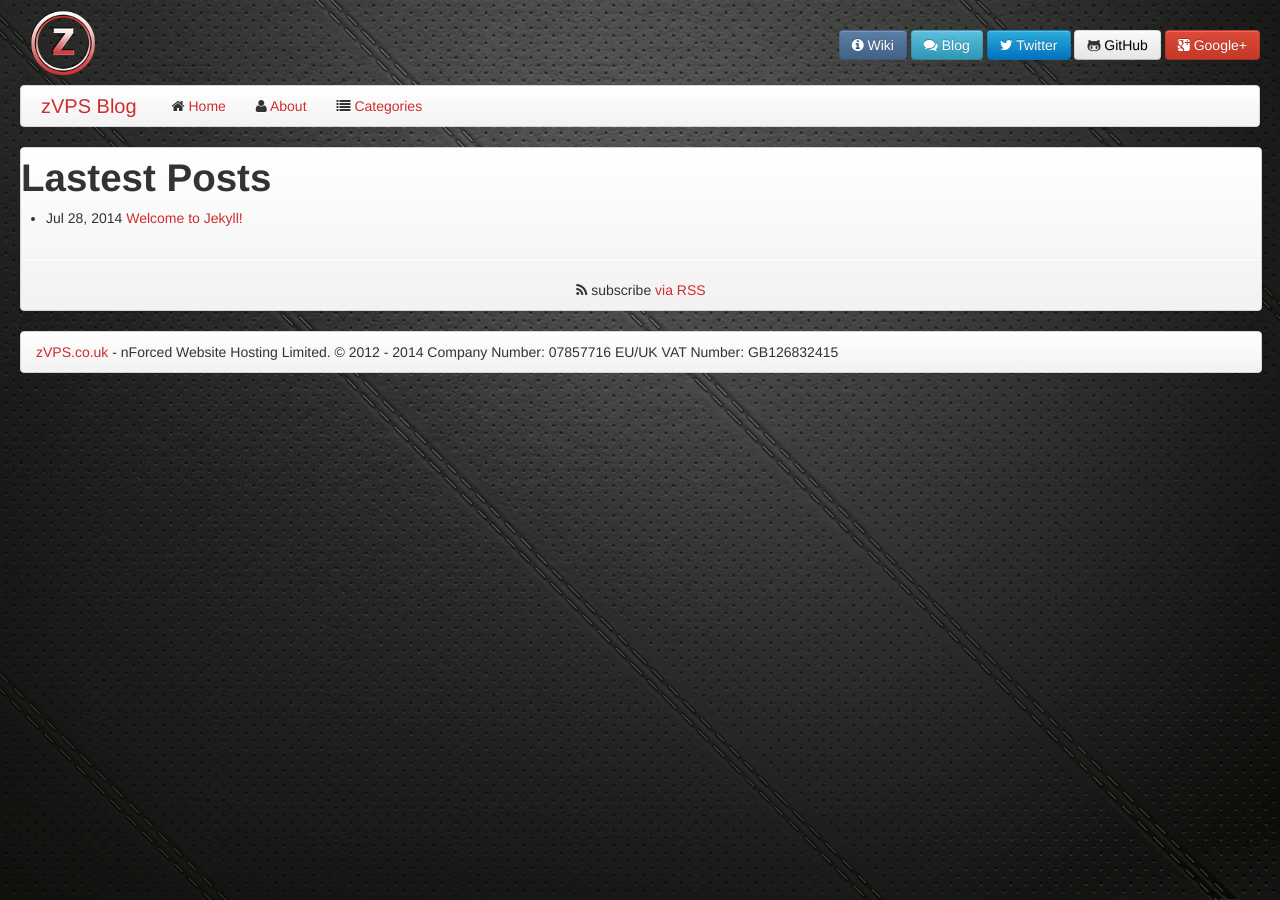
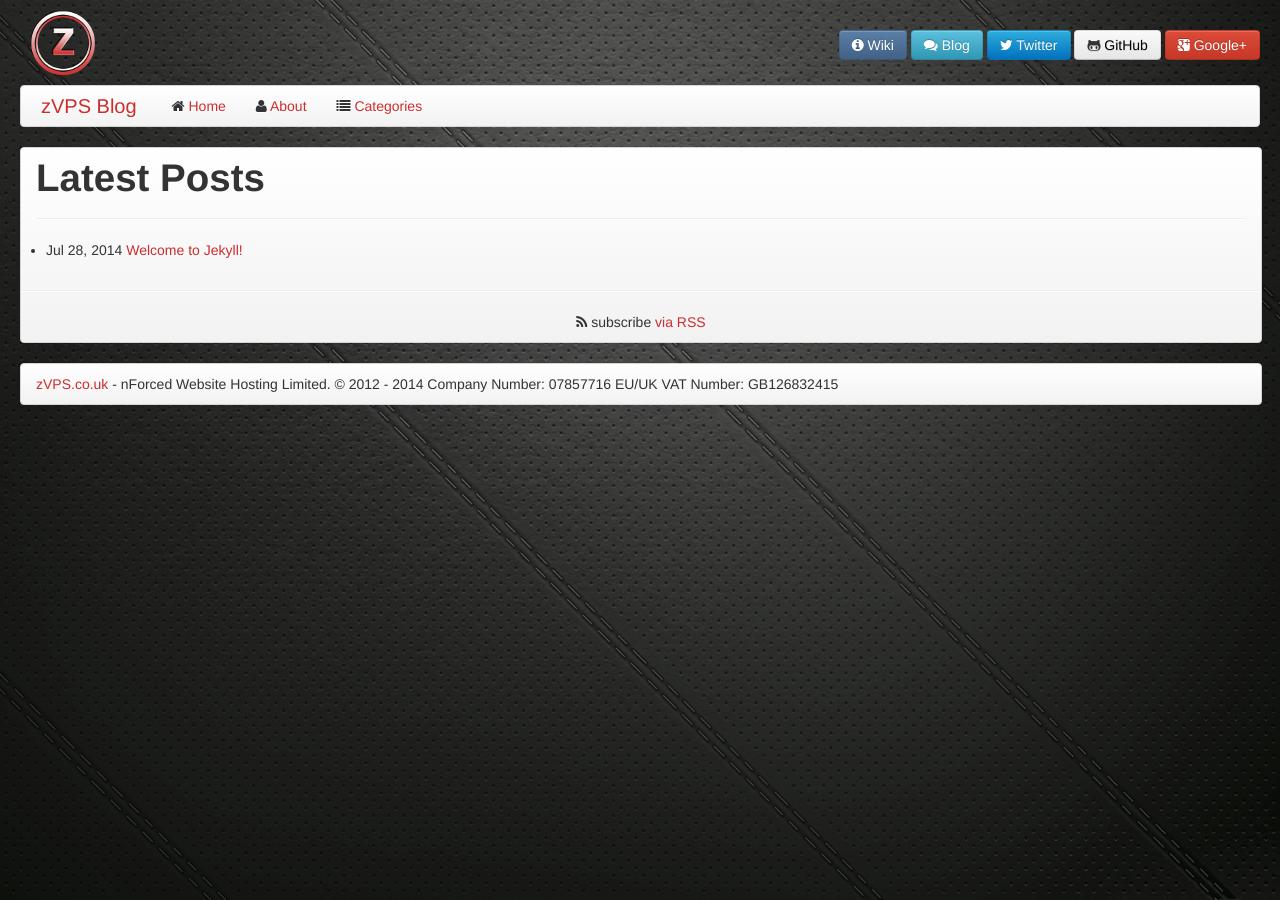
Before and after one commit to Caffe1neAdd1ct/zvps-blog, a Jekyll site: the page built from blog/index.html, in a window 1280 px wide. Built offline with Jekyll 4.4.1, drawn with Linux system fonts in a browser that asks for light colours.

Commit message:
Styling and layout alterations.

```diff
--- a/blog/_layouts/page.html
+++ b/blog/_layouts/page.html
@@ -1,14 +1,49 @@
----
-layout: default
----
-<div class="post">
+<!DOCTYPE html>
+<html>
 
-  <header class="post-header">
-    <h1>{{ page.title }}</h1>
-  </header>
+    {% include head.html %}
 
-  <article class="post-content">
-  {{ content }}
-  </article>
+    <body>
+        <div class="container-fluid">
 
-</div>
+            <div class="row-fluid">
+                <div class="span12">
+                    <!-- Title Start -->
+                    {% include header.html %}
+                    <!-- Title End -->
+                </div>
+            </div>
+
+            <div class="row-fluid">
+                <div class="span12">
+                    {% include nav.html %}
+                </div>
+            </div>
+
+            <div class="background-fill row-fluid">
+                <div class="span12">
+                    {% if page.title %}
+                    <div class="row-fluid">
+                        <div class="span12 padded">
+                            <h1>{{ page.title | capitalize }}</h1>
+                            <hr>
+                        </div>
+                    </div>
+                    {% endif %}
+                    {{ content }}
+                    <hr>
+                    <div style="text-align: center;"><p><i class="icon-rss"></i> subscribe <a href="{{ "/feed.xml" | prepend: site.baseurl }}">via RSS</a></p></div>
+                </div>
+            </div>
+
+            <div class="row-fluid background-fill" style="margin-top: 20px;">
+                <div class="span12">
+                    {% include footer.html %}
+                </div>
+            </div>
+
+            <div class="row-fluid"><div class="span12">&nbsp;</div></div>
+
+        </div>
+    </body>
+</html>
--- a/blog/index.html
+++ b/blog/index.html
@@ -1,11 +1,16 @@
 ---
-layout: default
+layout: page
 ---
 
 <div class="row-fluid">
+    <div class="span12 padded">
+        <h1>Latest Posts</h1>
+        <hr>
+    </div>
+</div>
+
+<div class="row-fluid">
     <div class="span12">
-        <h1>Lastest Posts</h1>
-
         <ul class="posts">
             {% for post in site.posts %}
             <li>
```
Also changed, not shown: blog/_layouts/post.html (+12 -7 lines), blog/about.html (+5 -3 lines), blog/categories.html (+1 -8 lines).
